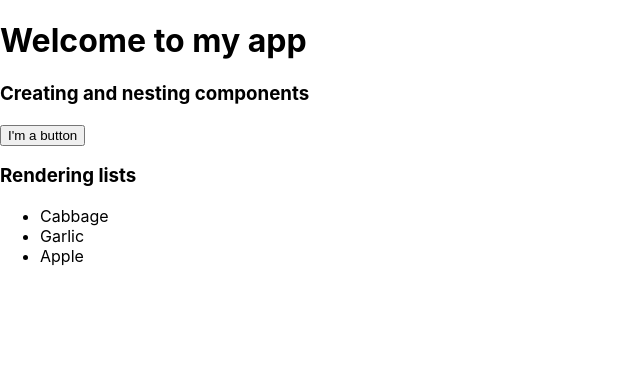
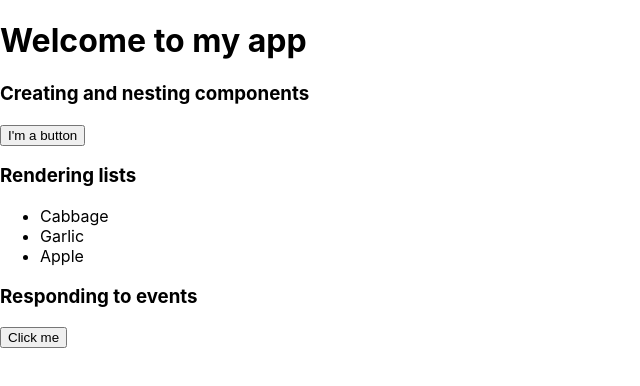
Before and after one commit to Takashi-Na/react-my-app, a React (Create React App) app: page / in a window 1280 px wide. Shown: the top 386 px of the page, without its empty margins (0-640 px from the left). Built offline with nearby package versions, Linux system fonts and the light colour scheme.

Commit message:
Add quick start Responding to events

```diff
--- a/src/App.js
+++ b/src/App.js
@@ -21,6 +21,17 @@ const listItems = products.map(product =>
   </li>
 );
 
+function ClickButton() {
+  function handleClick() {
+    alert('You clicked me!');
+  }
+
+  return (
+    <button onClick={handleClick}>
+      Click me
+    </button>
+  );
+}
 
 export default function MyApp() {
   return (
@@ -32,8 +43,10 @@ export default function MyApp() {
 
       <h3>Rendering lists</h3>
       <ul>{listItems}</ul>
+
+      <h3>Responding to events</h3>
+      <ClickButton />
+
     </div>
-
-
   );
 }
```
